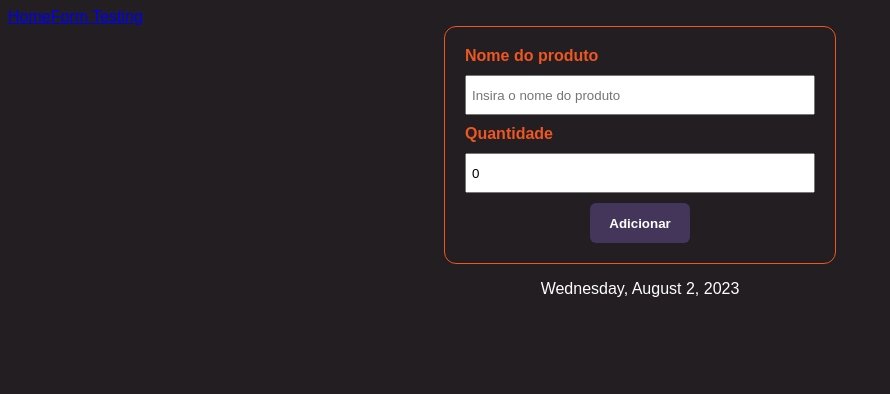
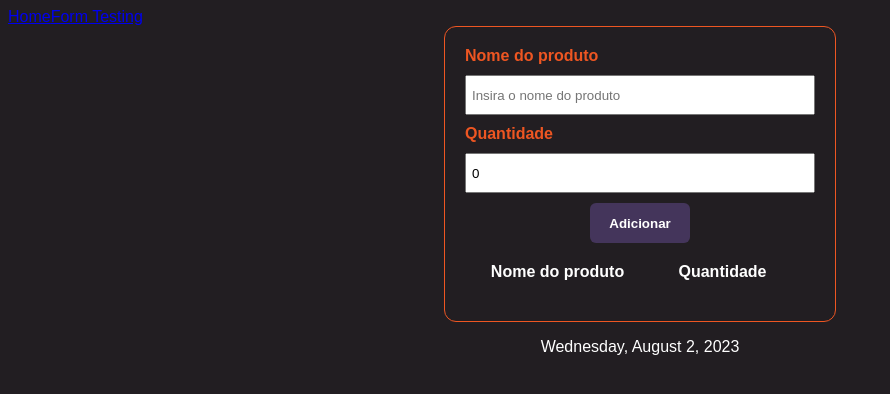
Before and after one commit to caiobukvar/learning-angular, an Angular app in the folder learning-angular/: page /form-test in a window 1280 px wide. Shown: the top 394 px of the page, without its empty margins (0-890 px from the left). Built offline with nearby package versions, Linux system fonts and the light colour scheme.

Commit message:
formatando a tabela

```diff
--- a/learning-angular/src/app/components/product-list/product-list.component.css
+++ b/learning-angular/src/app/components/product-list/product-list.component.css
@@ -0,0 +1,28 @@
+.container {
+  padding: 20px;
+}
+
+.table {
+  display: flex;
+  flex-direction: column;
+  gap: 20px;
+  width: 100%;
+}
+
+.table>tr {
+  display: flex;
+  flex-direction: row;
+  justify-content: space-between;
+  gap: 20px;
+}
+
+.table>tr>td,
+.table>tr>th {
+  width: 100%;
+  text-align: flex-start;
+}
+
+.table>tr>td:last-child,
+.table>tr>th:last-child {
+  text-align: center;
+}
--- a/learning-angular/src/app/components/product-list/product-list.component.html
+++ b/learning-angular/src/app/components/product-list/product-list.component.html
@@ -1,7 +1,14 @@
 <div class="container">
   <div *ngIf="products">
-    <ul *ngFor="let product of products">
-      <li>{{product.productName}}, {{product.productAmount}}</li>
-    </ul>
+    <table class="table">
+      <tr>
+        <th>Nome do produto</th>
+        <th>Quantidade</th>
+      </tr>
+      <tr *ngFor="let product of products">
+        <td>{{product.productName}}</td>
+        <td>{{product.productAmount}}</td>
+      </tr>
+    </table>
   </div>
 </div>
```
